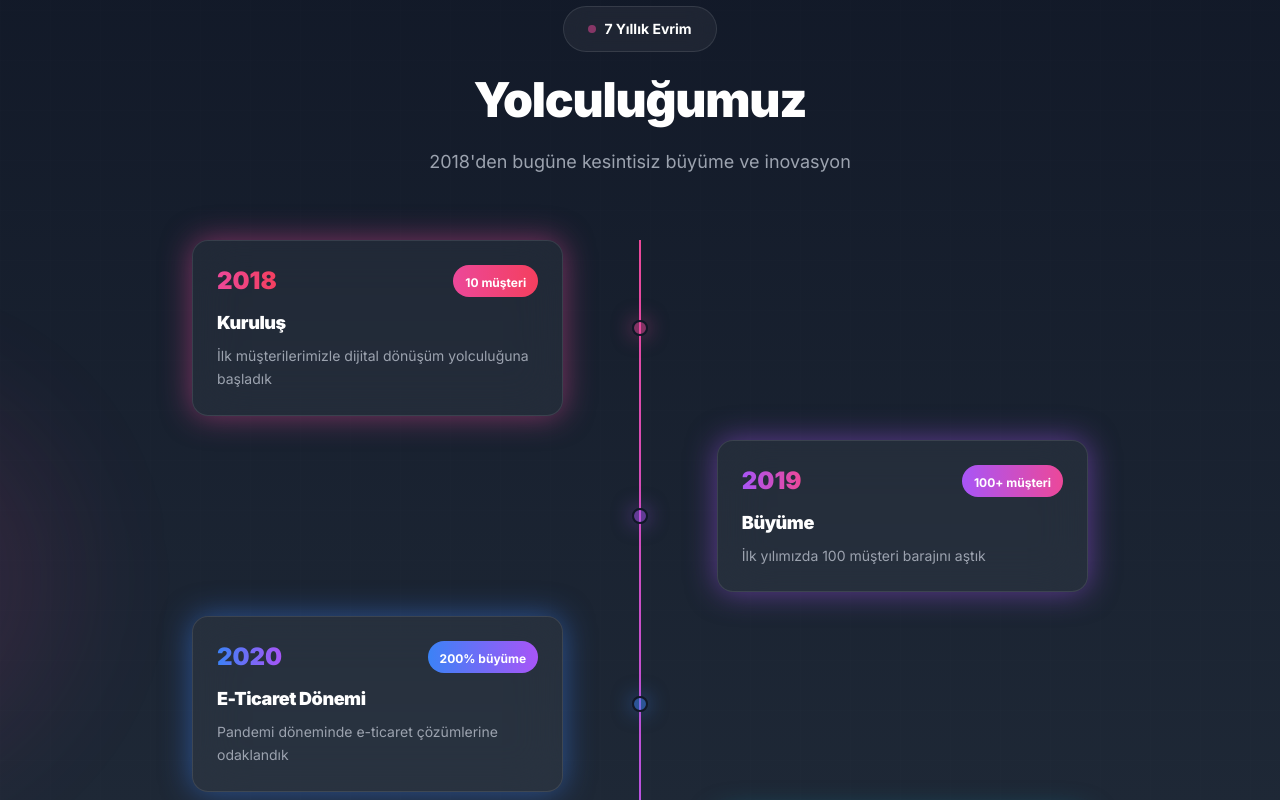
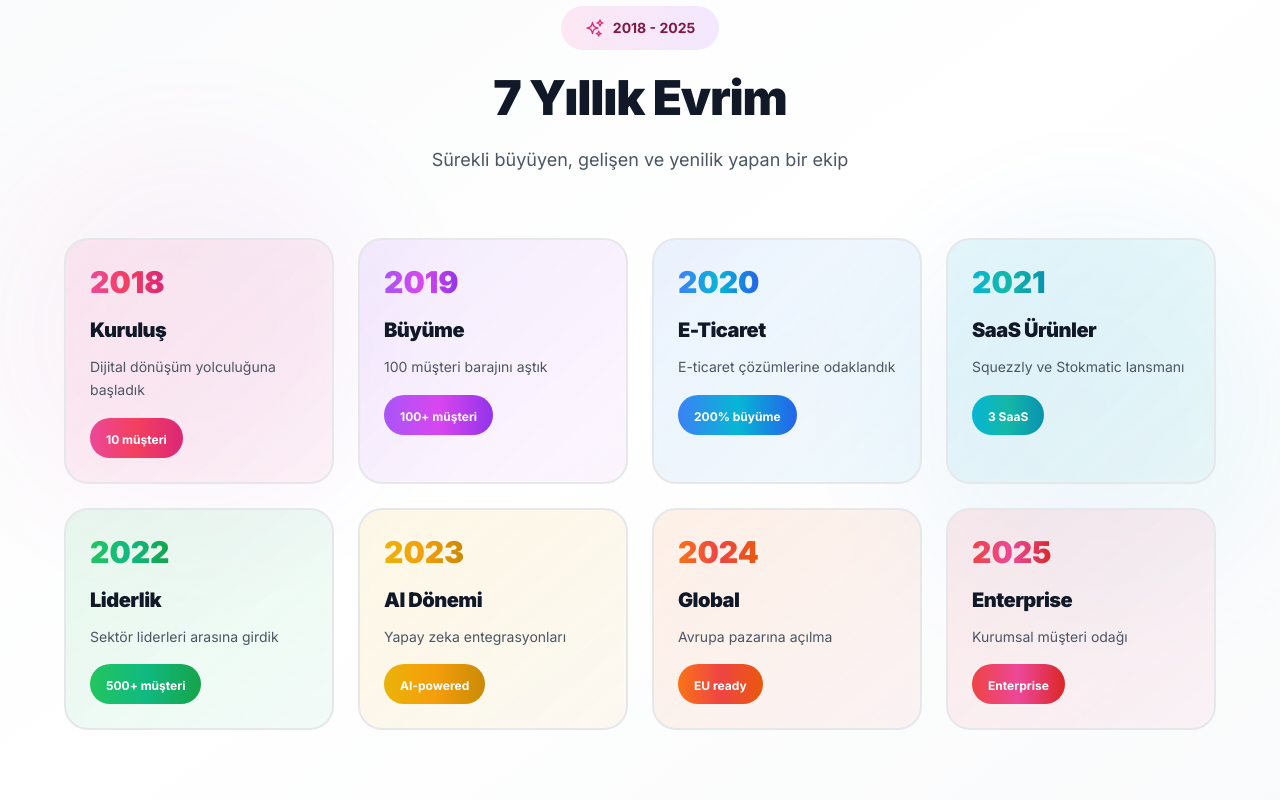
Before and after one commit to CollinHanks/seokopat-website, a Next.js app: page /hakkimizda in a window 1280 px wide. Shown: the part 1660-2460 px from the top of the page. Built offline with nearby package versions, Linux system fonts and the light colour scheme.

Commit message:
feat: Timeline kaldırıldı, bento-box grid tasarımı eklendi

```diff
--- a/app/hakkimizda/page.tsx
+++ b/app/hakkimizda/page.tsx
@@ -64,66 +64,74 @@ const milestones = [
   {
     year: '2018',
     title: 'Kuruluş',
-    description: 'İlk müşterilerimizle dijital dönüşüm yolculuğuna başladık',
+    description: 'Dijital dönüşüm yolculuğuna başladık',
     metric: '10 müşteri',
-    color: 'from-pink-500 to-rose-500',
-    glowColor: 'rgba(236, 72, 153, 0.5)'
+    gradient: 'from-pink-500 via-rose-500 to-pink-600',
+    bgGradient: 'from-pink-500/10 to-rose-500/5',
+    shadow: 'shadow-pink-500/50'
   },
   {
     year: '2019',
     title: 'Büyüme',
-    description: 'İlk yılımızda 100 müşteri barajını aştık',
+    description: '100 müşteri barajını aştık',
     metric: '100+ müşteri',
-    color: 'from-purple-500 to-pink-500',
-    glowColor: 'rgba(168, 85, 247, 0.5)'
+    gradient: 'from-purple-500 via-fuchsia-500 to-purple-600',
+    bgGradient: 'from-purple-500/10 to-fuchsia-500/5',
+    shadow: 'shadow-purple-500/50'
   },
   {
     year: '2020',
-    title: 'E-Ticaret Dönemi',
-    description: 'Pandemi döneminde e-ticaret çözümlerine odaklandık',
+    title: 'E-Ticaret',
+    description: 'E-ticaret çözümlerine odaklandık',
     metric: '200% büyüme',
-    color: 'from-blue-500 to-purple-500',
-    glowColor: 'rgba(59, 130, 246, 0.5)'
+    gradient: 'from-blue-500 via-cyan-500 to-blue-600',
+    bgGradient: 'from-blue-500/10 to-cyan-500/5',
+    shadow: 'shadow-blue-500/50'
   },
   {
     year: '2021',
     title: 'SaaS Ürünler',
-    description: 'Squezzly ve Stokmatic uygulamalarını geliştirdik',
-    metric: '3 SaaS ürün',
-    color: 'from-cyan-500 to-blue-500',
-    glowColor: 'rgba(6, 182, 212, 0.5)'
+    description: 'Squezzly ve Stokmatic lansmanı',
+    metric: '3 SaaS',
+    gradient: 'from-cyan-500 via-teal-500 to-cyan-600',
+    bgGradient: 'from-cyan-500/10 to-teal-500/5',
+    shadow: 'shadow-cyan-500/50'
   },
   {
     year: '2022',
-    title: 'Sektör Liderliği',
-    description: 'Türkiye\'nin önde gelen dijital ajansları arasına girdik',
+    title: 'Liderlik',
+    description: 'Sektör liderleri arasına girdik',
     metric: '500+ müşteri',
-    color: 'from-green-500 to-cyan-500',
-    glowColor: 'rgba(34, 197, 94, 0.5)'
+    gradient: 'from-green-500 via-emerald-500 to-green-600',
+    bgGradient: 'from-green-500/10 to-emerald-500/5',
+    shadow: 'shadow-green-500/50'
   },
   {
     year: '2023',
-    title: 'AI Entegrasyonu',
-    description: 'Tüm hizmetlerimize yapay zeka teknolojilerini entegre ettik',
+    title: 'AI Dönemi',
+    description: 'Yapay zeka entegrasyonları',
     metric: 'AI-powered',
-    color: 'from-yellow-500 to-green-500',
-    glowColor: 'rgba(234, 179, 8, 0.5)'
+    gradient: 'from-yellow-500 via-amber-500 to-yellow-600',
+    bgGradient: 'from-yellow-500/10 to-amber-500/5',
+    shadow: 'shadow-yellow-500/50'
   },
   {
     year: '2024',
-    title: 'Global Vizyon',
-    description: 'Avrupa pazarına açılma hazırlıklarına başladık',
-    metric: 'EU expansion',
-    color: 'from-orange-500 to-yellow-500',
-    glowColor: 'rgba(249, 115, 22, 0.5)'
+    title: 'Global',
+    description: 'Avrupa pazarına açılma',
+    metric: 'EU ready',
+    gradient: 'from-orange-500 via-red-500 to-orange-600',
+    bgGradient: 'from-orange-500/10 to-red-500/5',
+    shadow: 'shadow-orange-500/50'
   },
   {
     year: '2025',
-    title: 'Yeni Ufuklar',
-    description: 'Tagdio lansmanı ve kurumsal müşteri odağı',
+    title: 'Enterprise',
+    description: 'Kurumsal müşteri odağı',
     metric: 'Enterprise',
-    color: 'from-red-500 to-orange-500',
-    glowColor: 'rgba(239, 68, 68, 0.5)'
+    gradient: 'from-red-500 via-pink-500 to-red-600',
+    bgGradient: 'from-red-500/10 to-pink-500/5',
+    shadow: 'shadow-red-500/50'
   },
 ]
 
@@ -279,156 +287,147 @@ export default function AboutPage() {
         </div>
       </section>
 
-      {/* Journey Section - ULTRA MODERN COMPACT TIMELINE */}
-      <section id="yolculugumuz" className="relative bg-gradient-to-b from-gray-900 via-gray-800 to-black py-16 sm:py-20 lg:py-24 overflow-hidden">
-        {/* Animated Grid Background */}
-        <div className="absolute inset-0 opacity-10">
-          <div className="absolute inset-0" style={{
-            backgroundImage: `
-              linear-gradient(rgba(255,255,255,0.05) 1px, transparent 1px),
-              linear-gradient(90deg, rgba(255,255,255,0.05) 1px, transparent 1px)
-            `,
-            backgroundSize: '50px 50px'
-          }} />
+      {/* Journey Section - BENTO BOX GRID (NO TIMELINE) */}
+      <section id="yolculugumuz" className="relative bg-gradient-to-br from-gray-50 via-white to-gray-50 py-16 sm:py-20 lg:py-24 overflow-hidden">
+        {/* Decorative Background */}
+        <div className="absolute inset-0 opacity-5">
+          <div className="absolute top-1/4 left-0 w-96 h-96 bg-gradient-to-r from-pink-500 to-purple-500 rounded-full blur-3xl" />
+          <div className="absolute bottom-1/4 right-0 w-96 h-96 bg-gradient-to-r from-blue-500 to-cyan-500 rounded-full blur-3xl" />
         </div>
 
-        {/* Neon Glow Effects */}
-        <div className="absolute inset-0 overflow-hidden pointer-events-none">
-          <div className="absolute top-1/4 -left-1/4 w-96 h-96 bg-pink-500/20 rounded-full blur-3xl animate-pulse" />
-          <div className="absolute bottom-1/4 -right-1/4 w-96 h-96 bg-cyan-500/20 rounded-full blur-3xl animate-pulse" style={{ animationDelay: '1s' }} />
-        </div>
-
-        <div className="relative max-w-6xl mx-auto px-4 sm:px-6 lg:px-8">
+        <div className="relative max-w-7xl mx-auto px-4 sm:px-6 lg:px-8">
           {/* Header */}
           <div className="text-center mb-12 sm:mb-16">
-            <div className="inline-flex items-center gap-2 bg-white/5 backdrop-blur-md border border-white/10 rounded-full px-4 sm:px-6 py-2 sm:py-3 mb-4 sm:mb-6">
-              <div className="w-2 h-2 bg-pink-500 rounded-full animate-pulse" />
-              <span className="text-xs sm:text-sm font-bold text-white">7 Yıllık Evrim</span>
+            <div className="inline-flex items-center gap-2 bg-gradient-to-r from-pink-100 to-purple-100 rounded-full px-4 sm:px-6 py-2 sm:py-3 mb-4 sm:mb-6">
+              <SparklesIcon className="h-4 w-4 sm:h-5 sm:w-5 text-pink-600" />
+              <span className="text-xs sm:text-sm font-bold text-pink-900">2018 - 2025</span>
             </div>
-            <h2 className="text-3xl sm:text-4xl md:text-5xl font-black text-white mb-4 sm:mb-6">
-              Yolculuğumuz
+            <h2 className="text-3xl sm:text-4xl md:text-5xl font-black text-gray-900 mb-4 sm:mb-6">
+              7 Yıllık Evrim
             </h2>
-            <p className="text-base sm:text-lg text-gray-400 max-w-2xl mx-auto px-4">
-              2018'den bugüne kesintisiz büyüme ve inovasyon
+            <p className="text-base sm:text-lg text-gray-600 max-w-2xl mx-auto px-4">
+              Sürekli büyüyen, gelişen ve yenilik yapan bir ekip
             </p>
           </div>
 
-          {/* Timeline - Desktop Version */}
-          <div className="hidden lg:block relative max-w-4xl mx-auto">
-            {/* Central Gradient Line */}
-            <div className="absolute left-1/2 top-0 bottom-0 w-0.5 bg-gradient-to-b from-pink-500 via-purple-500 via-blue-500 to-cyan-500 transform -translate-x-1/2" />
+          {/* Bento Box Grid - Desktop (2x4) */}
+          <div className="hidden lg:grid grid-cols-4 gap-6 max-w-6xl mx-auto">
+            {milestones.map((milestone, index) => (
+              <div
+                key={index}
+                className={`group relative bg-gradient-to-br ${milestone.bgGradient} backdrop-blur-sm rounded-3xl p-6 border-2 border-gray-200 hover:border-transparent hover:shadow-2xl ${milestone.shadow} transition-all duration-300 hover:scale-105 hover:-translate-y-2`}
+                style={{
+                  transformStyle: 'preserve-3d',
+                }}
+              >
+                {/* Gradient Border Effect */}
+                <div className={`absolute inset-0 bg-gradient-to-br ${milestone.gradient} opacity-0 group-hover:opacity-100 rounded-3xl transition-opacity -z-10 blur-xl`} />
 
-            {/* Timeline Items */}
-            <div className="space-y-6">
-              {milestones.map((milestone, index) => {
-                const isLeft = index % 2 === 0
-                return (
-                  <div
-                    key={index}
-                    className={`relative flex items-center ${isLeft ? 'justify-start' : 'justify-end'}`}
-                  >
-                    {/* Glassmorphic Card */}
-                    <div className={`w-[45%] ${isLeft ? 'pr-8' : 'pl-8'}`}>
-                      <div
-                        className="group relative bg-white/5 backdrop-blur-xl rounded-2xl p-6 border border-white/10 hover:border-white/20 transition-all hover:scale-[1.02] cursor-pointer"
-                        style={{
-                          boxShadow: `0 0 30px ${milestone.glowColor}`
-                        }}
-                      >
-                        {/* Neon Border Effect */}
-                        <div className={`absolute inset-0 rounded-2xl bg-gradient-to-br ${milestone.color} opacity-0 group-hover:opacity-10 transition-opacity`} />
+                <div className="relative">
+                  {/* Year Badge */}
+                  <div className="flex items-center justify-between mb-4">
+                    <span className={`text-3xl font-black bg-gradient-to-r ${milestone.gradient} bg-clip-text text-transparent`}>
+                      {milestone.year}
+                    </span>
+                  </div>
 
-                        <div className="relative">
-                          {/* Year Badge */}
-                          <div className="flex items-center justify-between mb-3">
-                            <span className={`text-2xl font-black bg-gradient-to-r ${milestone.color} bg-clip-text text-transparent`}>
-                              {milestone.year}
-                            </span>
-                            <div className={`px-3 py-1 bg-gradient-to-r ${milestone.color} rounded-full`}>
-                              <span className="text-xs font-bold text-white">
-                                {milestone.metric}
-                              </span>
-                            </div>
-                          </div>
+                  {/* Title */}
+                  <h3 className="text-xl font-black text-gray-900 mb-3">
+                    {milestone.title}
+                  </h3>
 
-                          {/* Content */}
-                          <h3 className="text-lg font-black text-white mb-2">
-                            {milestone.title}
-                          </h3>
-                          <p className="text-sm text-gray-400 leading-relaxed">
-                            {milestone.description}
-                          </p>
-                        </div>
-                      </div>
-                    </div>
+                  {/* Description */}
+                  <p className="text-sm text-gray-600 mb-4 leading-relaxed">
+                    {milestone.description}
+                  </p>
 
-                    {/* Center Dot with Glow */}
-                    <div
-                      className="absolute left-1/2 transform -translate-x-1/2 w-4 h-4 rounded-full border-2 border-gray-900 z-10 transition-all group-hover:scale-125"
-                      style={{
-                        background: `linear-gradient(135deg, ${milestone.glowColor}, ${milestone.glowColor})`,
-                        boxShadow: `0 0 20px ${milestone.glowColor}`
-                      }}
-                    />
+                  {/* Metric Badge */}
+                  <div className={`inline-block px-4 py-2 bg-gradient-to-r ${milestone.gradient} rounded-full`}>
+                    <span className="text-white font-bold text-xs">
+                      {milestone.metric}
+                    </span>
                   </div>
-                )
-              })}
-            </div>
+                </div>
+              </div>
+            ))}
           </div>
 
-          {/* Timeline - Mobile/Tablet Version */}
-          <div className="lg:hidden relative max-w-xl mx-auto pl-8">
-            {/* Left Gradient Line */}
-            <div className="absolute left-3 top-0 bottom-0 w-0.5 bg-gradient-to-b from-pink-500 via-purple-500 via-blue-500 to-cyan-500" />
+          {/* Bento Box Grid - Tablet (2x4) */}
+          <div className="hidden sm:grid lg:hidden grid-cols-2 gap-6 max-w-4xl mx-auto">
+            {milestones.map((milestone, index) => (
+              <div
+                key={index}
+                className={`group relative bg-gradient-to-br ${milestone.bgGradient} backdrop-blur-sm rounded-3xl p-6 border-2 border-gray-200 hover:border-transparent hover:shadow-2xl ${milestone.shadow} transition-all duration-300 hover:scale-105 hover:-translate-y-2`}
+              >
+                {/* Gradient Border Effect */}
+                <div className={`absolute inset-0 bg-gradient-to-br ${milestone.gradient} opacity-0 group-hover:opacity-100 rounded-3xl transition-opacity -z-10 blur-xl`} />
 
-            {/* Timeline Items */}
-            <div className="space-y-6">
-              {milestones.map((milestone, index) => (
-                <div key={index} className="relative">
-                  {/* Dot with Glow */}
-                  <div
-                    className="absolute -left-[1.35rem] top-4 w-3 h-3 rounded-full border-2 border-gray-900 z-10"
-                    style={{
-                      background: `linear-gradient(135deg, ${milestone.glowColor}, ${milestone.glowColor})`,
-                      boxShadow: `0 0 15px ${milestone.glowColor}`
-                    }}
-                  />
+                <div className="relative">
+                  {/* Year Badge */}
+                  <div className="flex items-center justify-between mb-4">
+                    <span className={`text-2xl sm:text-3xl font-black bg-gradient-to-r ${milestone.gradient} bg-clip-text text-transparent`}>
+                      {milestone.year}
+                    </span>
+                  </div>
 
-                  {/* Glassmorphic Card */}
-                  <div
-                    className="group relative bg-white/5 backdrop-blur-xl rounded-2xl p-5 border border-white/10 hover:border-white/20 transition-all hover:scale-[1.01]"
-                    style={{
-                      boxShadow: `0 0 20px ${milestone.glowColor}`
-                    }}
-                  >
-                    {/* Neon Border Effect */}
-                    <div className={`absolute inset-0 rounded-2xl bg-gradient-to-br ${milestone.color} opacity-0 group-hover:opacity-10 transition-opacity`} />
+                  {/* Title */}
+                  <h3 className="text-lg sm:text-xl font-black text-gray-900 mb-3">
+                    {milestone.title}
+                  </h3>
 
-                    <div className="relative">
-                      {/* Year Badge */}
-                      <div className="flex items-center justify-between mb-3">
-                        <span className={`text-xl sm:text-2xl font-black bg-gradient-to-r ${milestone.color} bg-clip-text text-transparent`}>
-                          {milestone.year}
-                        </span>
-                        <div className={`px-3 py-1 bg-gradient-to-r ${milestone.color} rounded-full`}>
-                          <span className="text-xs font-bold text-white">
-                            {milestone.metric}
-                          </span>
-                        </div>
-                      </div>
+                  {/* Description */}
+                  <p className="text-sm text-gray-600 mb-4 leading-relaxed">
+                    {milestone.description}
+                  </p>
 
-                      {/* Content */}
-                      <h3 className="text-base sm:text-lg font-black text-white mb-2">
-                        {milestone.title}
-                      </h3>
-                      <p className="text-sm text-gray-400 leading-relaxed">
-                        {milestone.description}
-                      </p>
-                    </div>
+                  {/* Metric Badge */}
+                  <div className={`inline-block px-3 sm:px-4 py-1.5 sm:py-2 bg-gradient-to-r ${milestone.gradient} rounded-full`}>
+                    <span className="text-white font-bold text-xs">
+                      {milestone.metric}
+                    </span>
                   </div>
                 </div>
-              ))}
-            </div>
+              </div>
+            ))}
+          </div>
+
+          {/* Bento Box Grid - Mobile (1 column) */}
+          <div className="sm:hidden grid grid-cols-1 gap-6 max-w-md mx-auto">
+            {milestones.map((milestone, index) => (
+              <div
+                key={index}
+                className={`group relative bg-gradient-to-br ${milestone.bgGradient} backdrop-blur-sm rounded-3xl p-6 border-2 border-gray-200 hover:border-transparent hover:shadow-2xl ${milestone.shadow} transition-all duration-300 hover:scale-105`}
+              >
+                {/* Gradient Border Effect */}
+                <div className={`absolute inset-0 bg-gradient-to-br ${milestone.gradient} opacity-0 group-hover:opacity-100 rounded-3xl transition-opacity -z-10 blur-xl`} />
+
+                <div className="relative">
+                  {/* Year Badge */}
+                  <div className="flex items-center justify-between mb-4">
+                    <span className={`text-2xl font-black bg-gradient-to-r ${milestone.gradient} bg-clip-text text-transparent`}>
+                      {milestone.year}
+                    </span>
+                  </div>
+
+                  {/* Title */}
+                  <h3 className="text-lg font-black text-gray-900 mb-3">
+                    {milestone.title}
+                  </h3>
+
+                  {/* Description */}
+                  <p className="text-sm text-gray-600 mb-4 leading-relaxed">
+                    {milestone.description}
+                  </p>
+
+                  {/* Metric Badge */}
+                  <div className={`inline-block px-3 py-1.5 bg-gradient-to-r ${milestone.gradient} rounded-full`}>
+                    <span className="text-white font-bold text-xs">
+                      {milestone.metric}
+                    </span>
+                  </div>
+                </div>
+              </div>
+            ))}
           </div>
         </div>
       </section>
```
